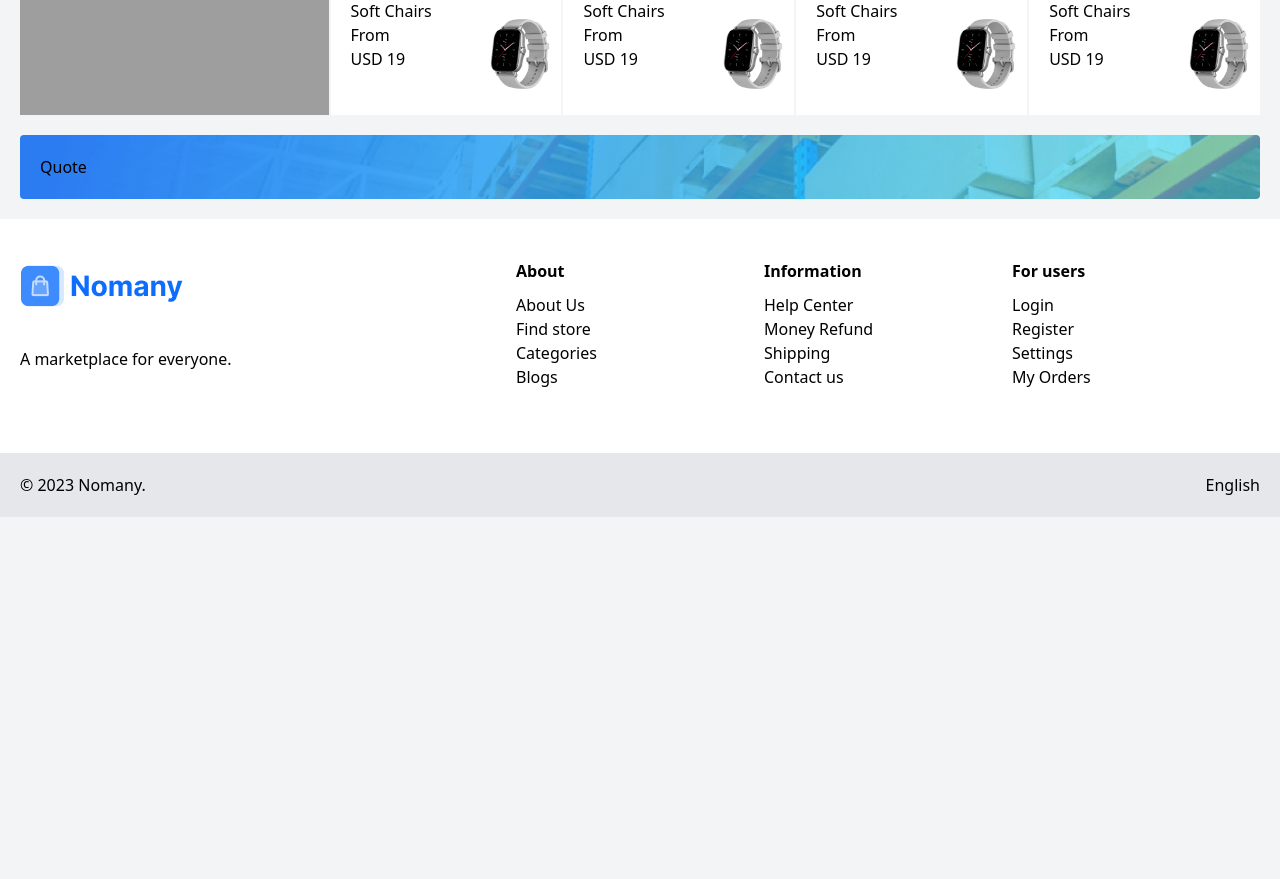
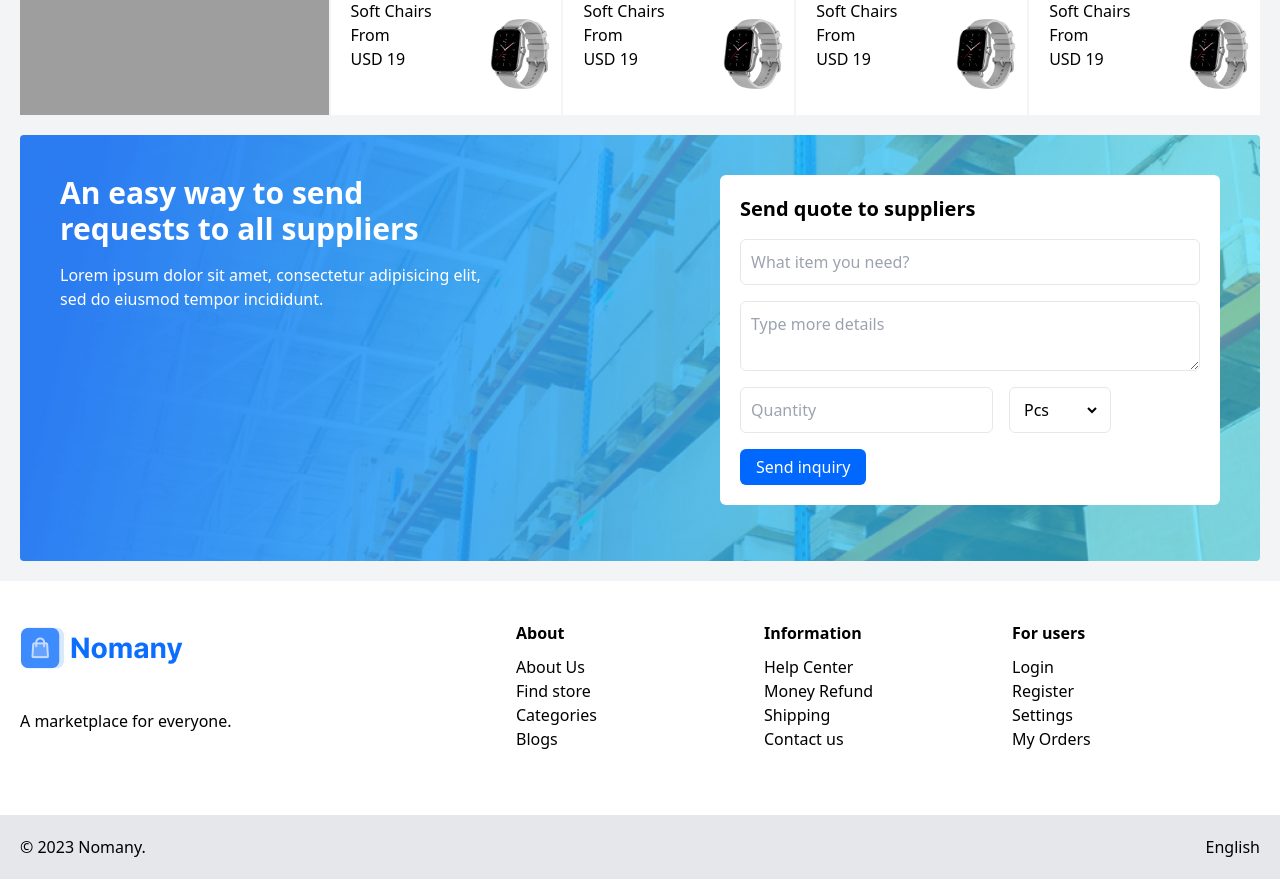
Before and after one commit to jaydhales/nomany-marketplace, a Next.js app: page / in a window 1280 px wide. Shown: the part 1360-2239 px from the top of the page. Before the commit the page ends 1877 px from the top, so only its background shows below. Built offline with nearby package versions, Linux system fonts and the light colour scheme; grey boxes are pictures that could not be loaded.

Commit message:
Feat:  Built Supplier's Quote components

```diff
--- a/src/components/Quote.tsx
+++ b/src/components/Quote.tsx
@@ -1,5 +1,58 @@
 const Quote = () => {
-  return <div className="quote p-5 lg:rounded">Quote</div>;
+  return (
+    <div className="quote p-5 pb-10 md:p-10 md:pb-14 lg:rounded flex justify-between md:gap-16">
+      <div className="text-white max-w-[440px]">
+        <p className="text-2xl md:text-3xl font-bold mb-4">
+          An easy way to send requests to all suppliers
+        </p>
+        <p className="hidden md:block">
+          Lorem ipsum dolor sit amet, consectetur adipisicing elit, sed do
+          eiusmod tempor incididunt.
+        </p>
+        <a
+          href="#"
+          className="md:hidden btn bg-[#0067FF] w-max text-white px-4"
+        >
+          Send inquiry
+        </a>
+      </div>
+
+      <form
+        action=""
+        className="hidden md:grid gap-4 rounded-md bg-white p-5 w-[500px]"
+      >
+        <h3 className="text-xl font-semibold">Send quote to suppliers</h3>
+        <input
+          type="text"
+          className="border p-2.5 rounded-md"
+          placeholder="What item you need?"
+        />
+        <textarea
+          name=""
+          className="border p-2.5 rounded-md"
+          placeholder="Type more details"
+        />
+        <div className="flex gap-4">
+          <input
+            type="number"
+            className="border p-2.5 rounded-md"
+            placeholder="Quantity"
+          />
+          <i className="border p-2.5 rounded-md">
+            <select name="type" id="" className="bg-transparent w-20">
+              {" "}
+              <option value="pcs">Pcs</option>
+              <option value="kg">kg</option>
+              <option value="pack">pack</option>
+            </select>
+          </i>
+        </div>
+        <a href="#" className="btn bg-[#0067FF] w-max text-white px-4">
+          Send inquiry
+        </a>
+      </form>
+    </div>
+  );
 };
 
 export default Quote;
```
